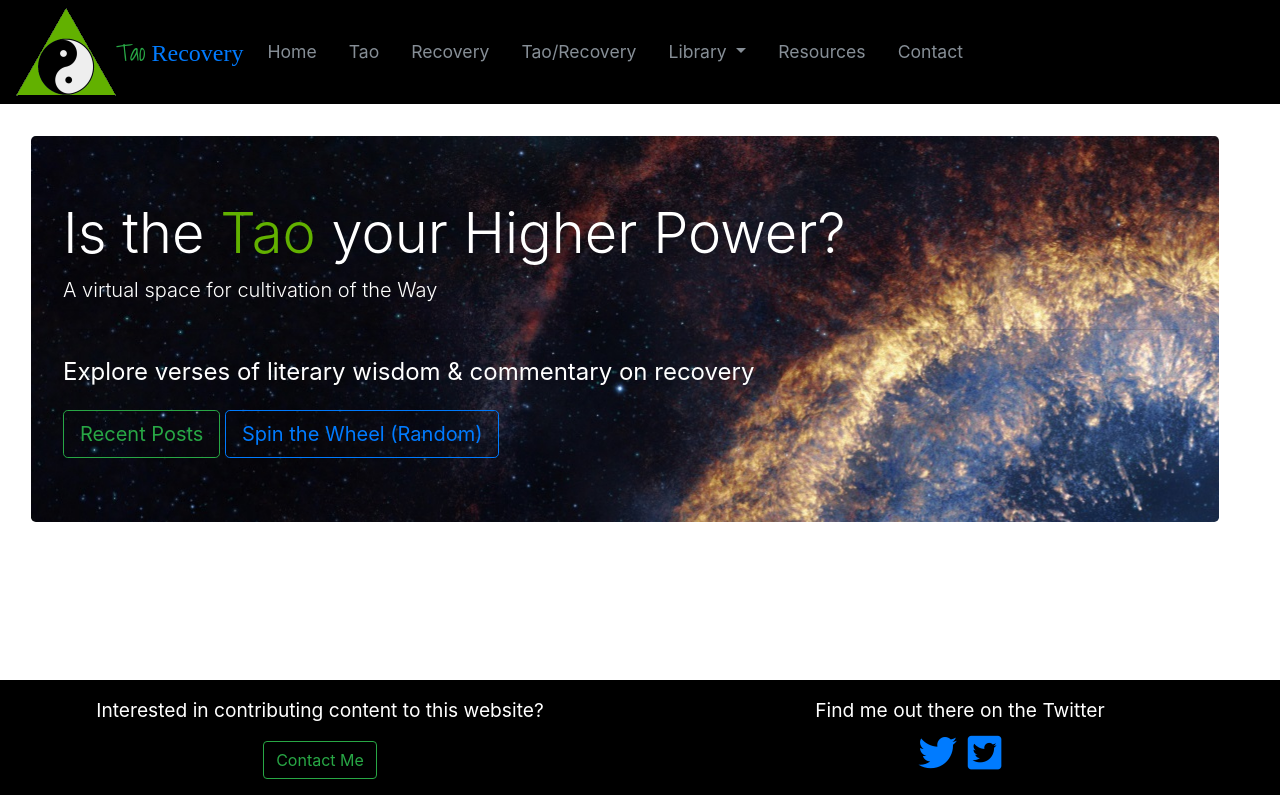
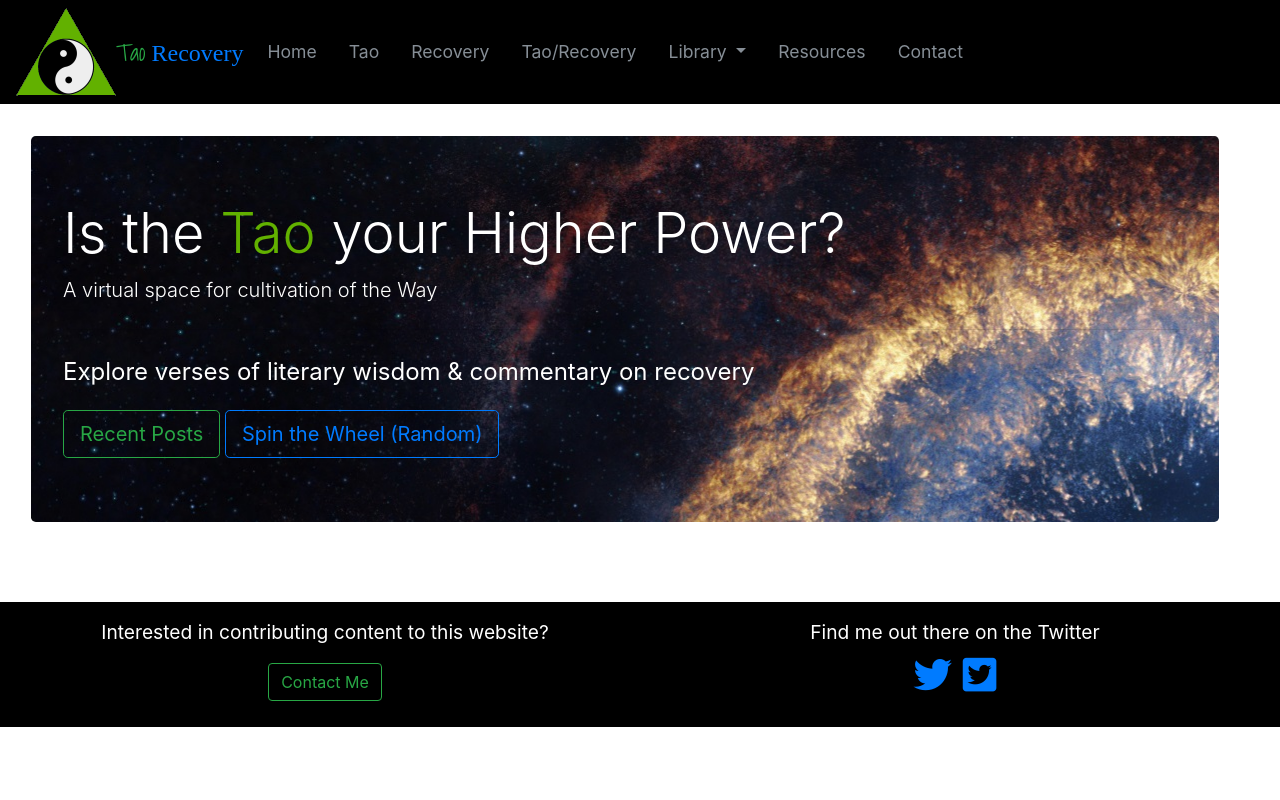
Before and after one commit to ronraney/tao-django, a Django app: page /home/ in a window 1280 px wide. Run offline with Django 3.2, Linux system fonts and the light colour scheme; some libraries are stand-ins or nearby versions; some web fonts are replaced.

Commit message:
Fixing footer

```diff
--- a/blog/static/css/styles.css
+++ b/blog/static/css/styles.css
@@ -2,6 +2,8 @@
 
 html {
     min-width: 395px;
+	max-width: 100%;
+	overflow-x: hidden;
 }
 
 .content {
@@ -44,9 +46,8 @@ span.color-change {
 
 }
 #footer {
-	position:fixed;
-    left:0px;
-    bottom:0px;
+	min-height: 50px;
+	padding: 10px;
     width:100%;
     color: #fff;
     text-align: center;
```
